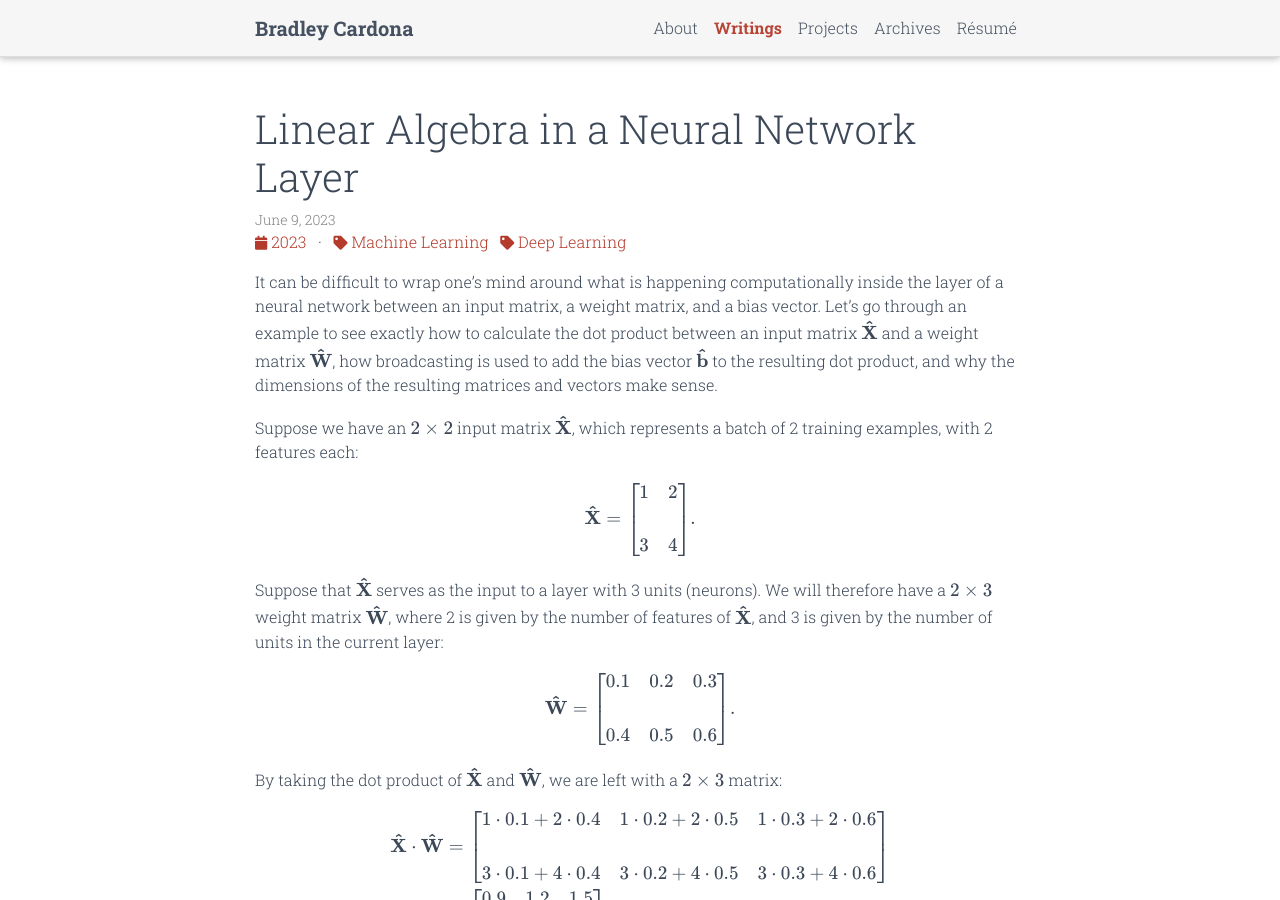
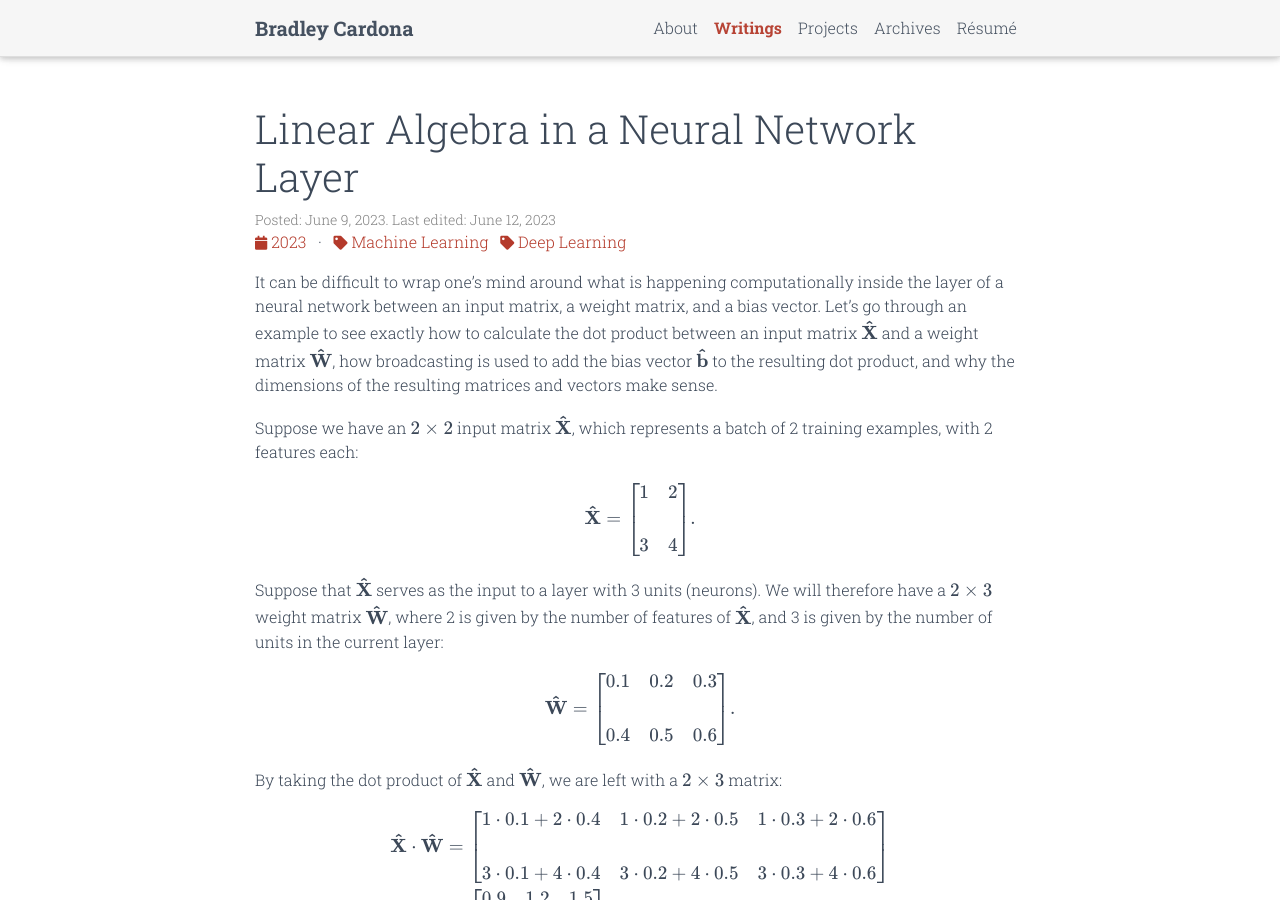
Before and after one commit to BMCARDONA/bmcardona.github.io, a Jekyll site: the page built from _posts/2023-06-09-vectors-and-matrices.md, in a window 1280 px wide and 900 px high. Built offline with Jekyll 4.4.1, drawn with Linux system fonts in a browser that asks for light colours; comment, search, counter and statistics services are not loaded; a style sheet for code colours, icons or effects is not loaded.

Commit message:
delete last commit changes

```diff
--- a/_layouts/post.html
+++ b/_layouts/post.html
@@ -17,8 +17,8 @@ layout: default
 
   <header class="post-header">
     <h1 class="post-title">{{ page.title }}</h1>
-    <p class="post-meta">{{ page.date | date: "%B %-d, %Y" }}{%- if page.author -%} • {{ page.author }}{%- endif -%}{%- if page.meta -%} • {{ page.meta }}{%- endif -%}</p>
-    <p class="post-tags">
+    <p class="post-meta">Posted: {{ page.date | date: "%B %-d, %Y" }}{% if page.last_edited %}. Last edited: {{ page.last_edited | date: "%B %-d, %Y" }}{% endif %}</p>
+
       <a href="{{ year | prepend: '/blog/' | prepend: site.baseurl}}"> <i class="fas fa-calendar fa-sm"></i> {{ year }} </a>
       {%- if tags != "" %}
       &nbsp; &middot; &nbsp;
@@ -40,15 +40,7 @@ layout: default
   </header>
 
   <article class="post-content">
-    {% if page.toc and page.toc.beginning %}
-    <div id="table-of-contents">
-      {% toc %}
-    </div>
-    <hr>
-    {% endif %}
-    <div id="markdown-content">
-      {{ content }}
-    </div>
+    {{ content }}
   </article>
 
   {%- if site.related_blog_posts.enabled -%}
```
Also changed, not shown: _posts/2023-04-04-infrastructure-cheatsheet.md (+4 -5 lines).
